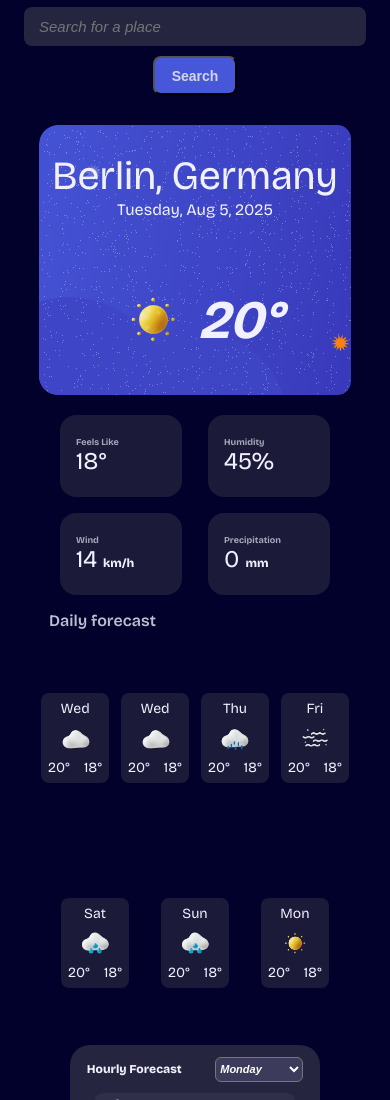
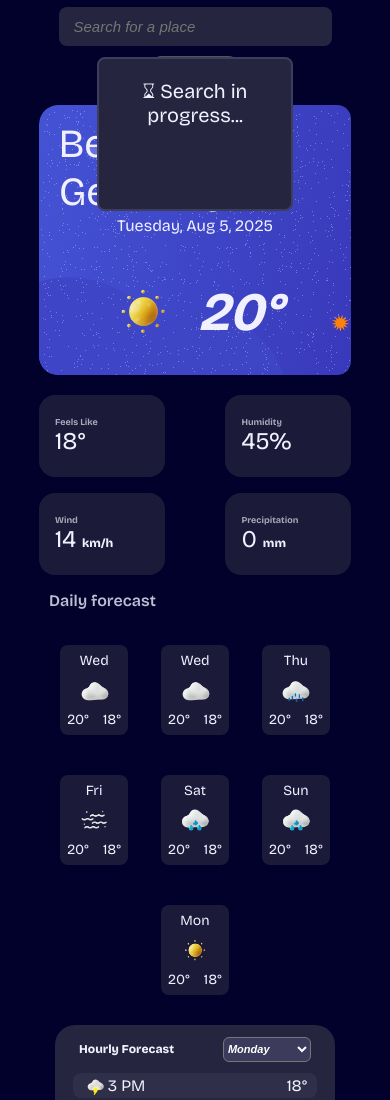
Before and after one commit to ReyhanHussain/Weather-App-Learn., a plain HTML site: page weather-app-main/index.html in a window 390 px wide. Shown: the part 220-1320 px from the top of the page. Drawn offline with nearby package versions, Linux system fonts and the light colour scheme.

Commit message:
ui fixes

```diff
--- a/weather-app-main/index.html
+++ b/weather-app-main/index.html
@@ -41,10 +41,20 @@
     <div class="searcBarContainer">
       <h1>How's the sky looking today?</h1>
       <search>
+        <div class="searchBarAndLoaderOuterContainer">
+          <div class="searchBarAndLoader">
+            <div class="test">
             <input type="text" id="searcBar" placeholder="Search for a place">
           <span>
             <button class="search">Search</button>
           </span>
+            </div>
+            <div class="searchLoading">
+              <p class="searchInProgress">⌛︎ Search in progress...</p>
+            </div>
+          </div>
+
+        </div>
       </search>
     </div>
 
--- a/weather-app-main/script.js
+++ b/weather-app-main/script.js
@@ -1,12 +1,54 @@
 const hiddenUnitsMenu = document.querySelector('.unitsOptionsMenu');
 const units = document.querySelector('.units');
+const searcBar = document.querySelector('#searcBar');
+
+
+async function fetchWeather(latitude, longitude) {
+    try {
+        const a = await fetch(`https://api.open-meteo.com/v1/forecast?latitude=${latitude}&longitude=${longitude}&daily=temperature_2m_max,temperature_2m_min,weather_code&hourly=temperature_2m,weather_code&current=temperature_2m,weather_code,apparent_temperature,relative_humidity_2m,wind_speed_10m,precipitation`);
+        const responseBody = await a.json();
+        console.log(responseBody);
+        return responseBody;
+    }
+    catch (e) {
+        console.log(e);
+    }
+}
+
+async function fetchGetCordinates(name) {
+    try {
+        const a = await fetch(`https://geocoding-api.open-meteo.com/v1/search?name=${name}&count=5&language=en&format=json`);
+        const responseBody = await a.json();
+        console.log(responseBody);
+        return responseBody;
+    }
+    catch (e) {
+        console.log(e);
+    }
+}
+
+searcBar.addEventListener('input', (e)=>{
+
+})
 
 
 
 
 
 
-units.addEventListener('click', ()=>{
+
+
+
+
+
+
+
+
+
+
+
+
+units.addEventListener('click', () => {
     console.log('options operned')
     hiddenUnitsMenu.classList.toggle('hidden')
 })
--- a/weather-app-main/style.css
+++ b/weather-app-main/style.css
@@ -6,6 +6,7 @@ body {
     color: #f0f0fe;
     font-family: "Bricolage Grotesque", sans-serif;
 }
+
 /* Firefox */
 * {
     scrollbar-color: #444 #000;
@@ -19,6 +20,7 @@ body {
 ::-webkit-scrollbar-track {
     background: #000;
 }
+
 .navBarContainer {
     display: flex;
     flex-direction: row;
@@ -62,26 +64,23 @@ body {
     border: 3px solid black;
 }
 
-search {
-    width: 100%;
+
+.test {
     display: flex;
     justify-content: center;
+    align-items: center;
+    gap: 0.5em;
     flex-wrap: wrap;
-    align-items: center;
-    gap: 10px;
-    margin-bottom: 30px;
+    width: 100%;
 }
 
-input {
+
+.searchBarAndLoader input {
     background-color: #25253F;
     font-size: 15px;
     font-style: italic;
     color: #D6D5E6;
-}
-
-.searcBarContainer input {
-    width: 100%;
-    max-width: 25em;
+    width: 50%;
     height: 2.5em;
     border-radius: 8px;
     outline: 0;
@@ -89,15 +88,6 @@ input {
     padding-inline: 15px;
 }
 
-search button {
-    height: 2.8em;
-    width: 6em;
-    border-radius: 8px;
-    background-color: #4657D9;
-    color: #D6D5E6;
-    font-size: 14px;
-    font-weight: 700;
-}
 
 
 
@@ -133,6 +123,7 @@ search button {
     font-size: 54px;
     font-weight: 700;
     font-style: italic;
+    padding-inline: 10px;
 }
 
 .miniCard {
@@ -143,7 +134,7 @@ search button {
     padding: 1em;
     border-radius: 16px;
     background-color: #25253fb8;
-    max-width: 90px;
+    max-width: 30%;
     width: 100%;
     min-height: 50px;
 }
@@ -233,7 +224,7 @@ search button {
     display: flex;
     justify-self: center;
     flex-direction: column;
-    max-width: 250px;
+    /* max-width: 250px; */
     justify-content: center;
     width: 100%;
     align-items: center;
@@ -366,7 +357,7 @@ span img {
     flex-direction: column;
     overflow-y: scroll;
     width: 100%;
-    max-width: 250px;
+    /* max-width: 250px; */
     gap: 10px;
 
 }
@@ -386,6 +377,61 @@ span img {
 
 .place {
     font-size: 40px;
+    padding-inline: 20px;
+}
+
+search button {
+    height: 2.8em;
+    width: 6em;
+    border-radius: 8px;
+    background-color: #4657D9;
+    color: #D6D5E6;
+    font-size: 14px;
+    font-weight: 700;
+}
+
+
+search {
+    width: 100%;
+    display: flex;
+    justify-content: center;
+    flex-wrap: wrap;
+    align-items: self-start;
+    gap: 10px;
+    margin-bottom: 10px;
+}
+
+
+.searchBarAndLoader {
+    display: flex;
+    flex-direction: column;
+    align-items: center;
+    position: relative;
+    justify-content: center;
+    width: 70%;
+}
+
+.searchLoading {
+    justify-content: space-around;
+    position: absolute;
+    align-items: flex-start;
+    top: 50px;
+    height: 150px;
+    background: #25253f;
+    width: inherit;
+    border-radius: 8px;
+    display: flex;
+    border: 2px solid #3C3E5B;
+}
+
+.searchBarAndLoaderOuterContainer {
+    display: flex;
+    width: 100%;
+    justify-content: center;
+    align-items: first baseline;
+    gap: 2em;
+    flex-wrap: wrap;
+
 }
 
 @media (max-width: 840px) {
@@ -406,7 +452,7 @@ span img {
         justify-self: center;
         flex-direction: column;
         justify-content: center;
-        width: 100%;
+        width: 90%;
         align-items: center;
         gap: 10px;
         overflow: hidden;
@@ -436,7 +482,7 @@ span img {
         display: flex;
         width: 100%;
         gap: 5px;
-        justify-content: space-evenly;
+        justify-content: space-between;
         justify-self: center;
         align-items: center;
         padding-top: 10px;
@@ -449,20 +495,36 @@ span img {
         display: flex;
         flex-direction: row;
         flex-wrap: wrap;
-        justify-content: space-evenly;
         align-items: center;
+        justify-content: space-around;
         width: 100%;
         gap: 10px;
         grid-row: 4;
+        box-sizing: border-box;
         grid-column: 1;
+        padding: 0.6em;
 
     }
-h1 {
-    margin: 40px;
-}
 
-.searcBarContainer input {
-    width: 80vw;
-}
+    h1 {
+        margin: 40px;
+    }
+
+    .searchBarAndLoader input {
+        width: 80vw;
+    }
+
+    .hourlyTimeAndTempCard {
+        display: flex;
+        justify-content: space-between;
+        align-items: center;
+        align-self: center;
+        background-color: #2F2F49;
+        border-radius: 8px;
+        padding-inline: 10px;
+        width: 80%;
+        max-width: 400px;
+        height: 30px;
+    }
 
 }
```
Lines whose indentation alone changed are shown as unchanged.
